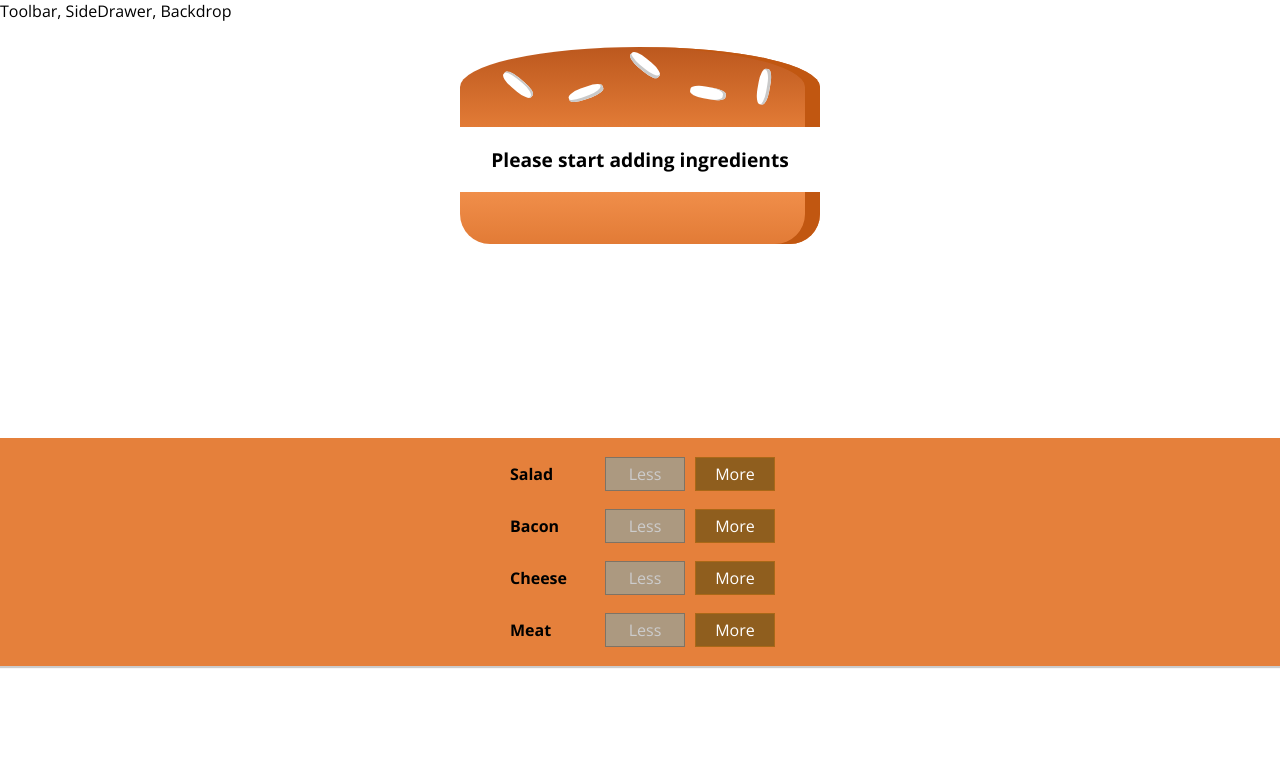
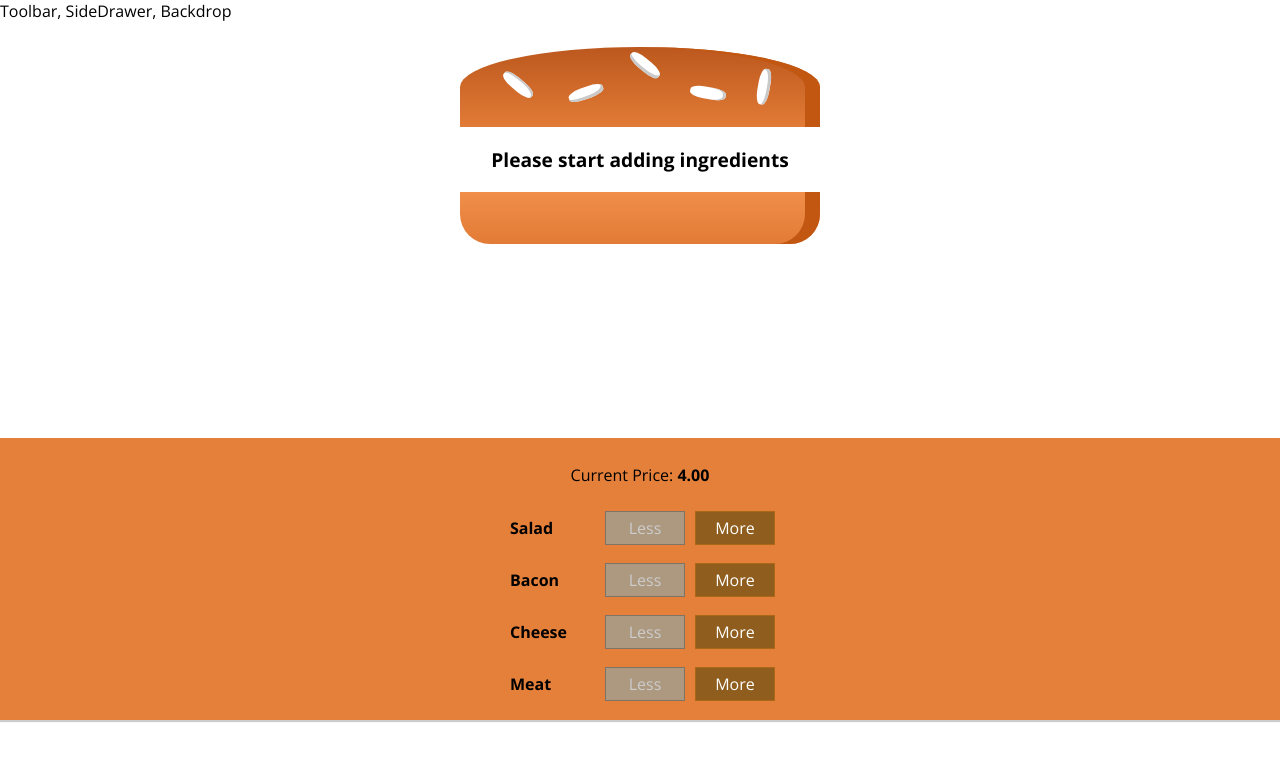
Before and after one commit to jvhti/burger-builder, a React (Create React App) app: page / in a window 1280 px wide. Shown: the top 760 px of the page. Built offline with nearby package versions, Linux system fonts and the light colour scheme.

Commit message:
Show total price in the BuildControls

```diff
--- a/src/components/Burger/BuildControls/BuildControls.js
+++ b/src/components/Burger/BuildControls/BuildControls.js
@@ -12,6 +12,7 @@
 const buildControls = (props) => {
   return (
       <div className={classes.BuildControls}>
+        <p>Current Price: <strong>{props.price.toFixed(2)}</strong></p>
         {controls.map((ctrl) => <BuildControl key={ctrl.type} label={ctrl.label}
                                               added={() => props.ingredientAdded(ctrl.type)}
                                               removed={() => props.ingredientRemoved(ctrl.type)}
--- a/src/containers/BurgerBuilder/BurgerBuilder.js
+++ b/src/containers/BurgerBuilder/BurgerBuilder.js
@@ -54,7 +54,7 @@
         <React.Fragment>
           <Burger ingredients={this.state.ingredients}/>
           <BuildControls ingredientAdded={this.addIngredientHandler} ingredientRemoved={this.removeIngredientHandler}
-                         disabled={disabledInfo}/>
+                         disabled={disabledInfo} price={this.state.totalPrice}/>
         </React.Fragment>
     );
   }
```
